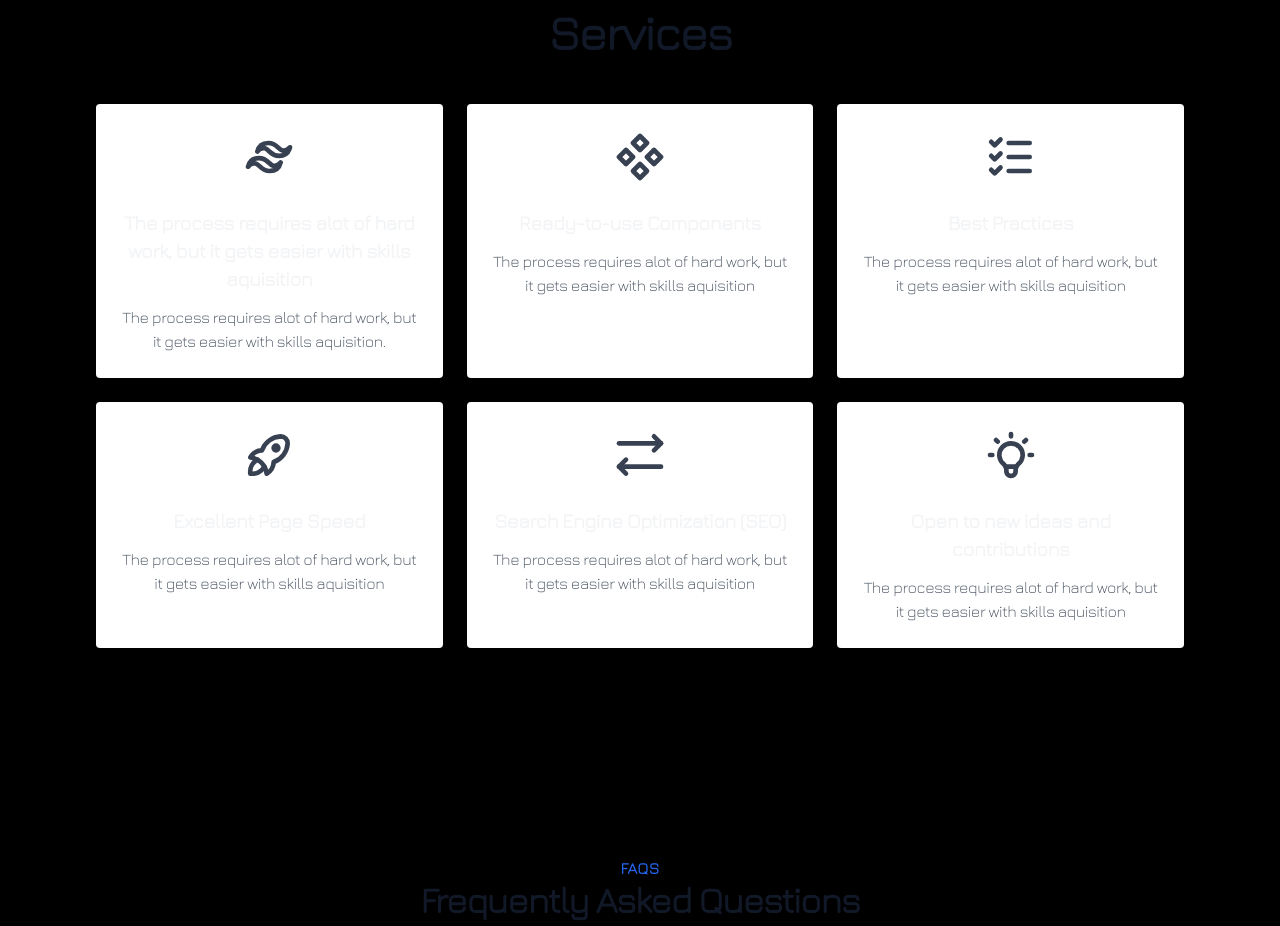
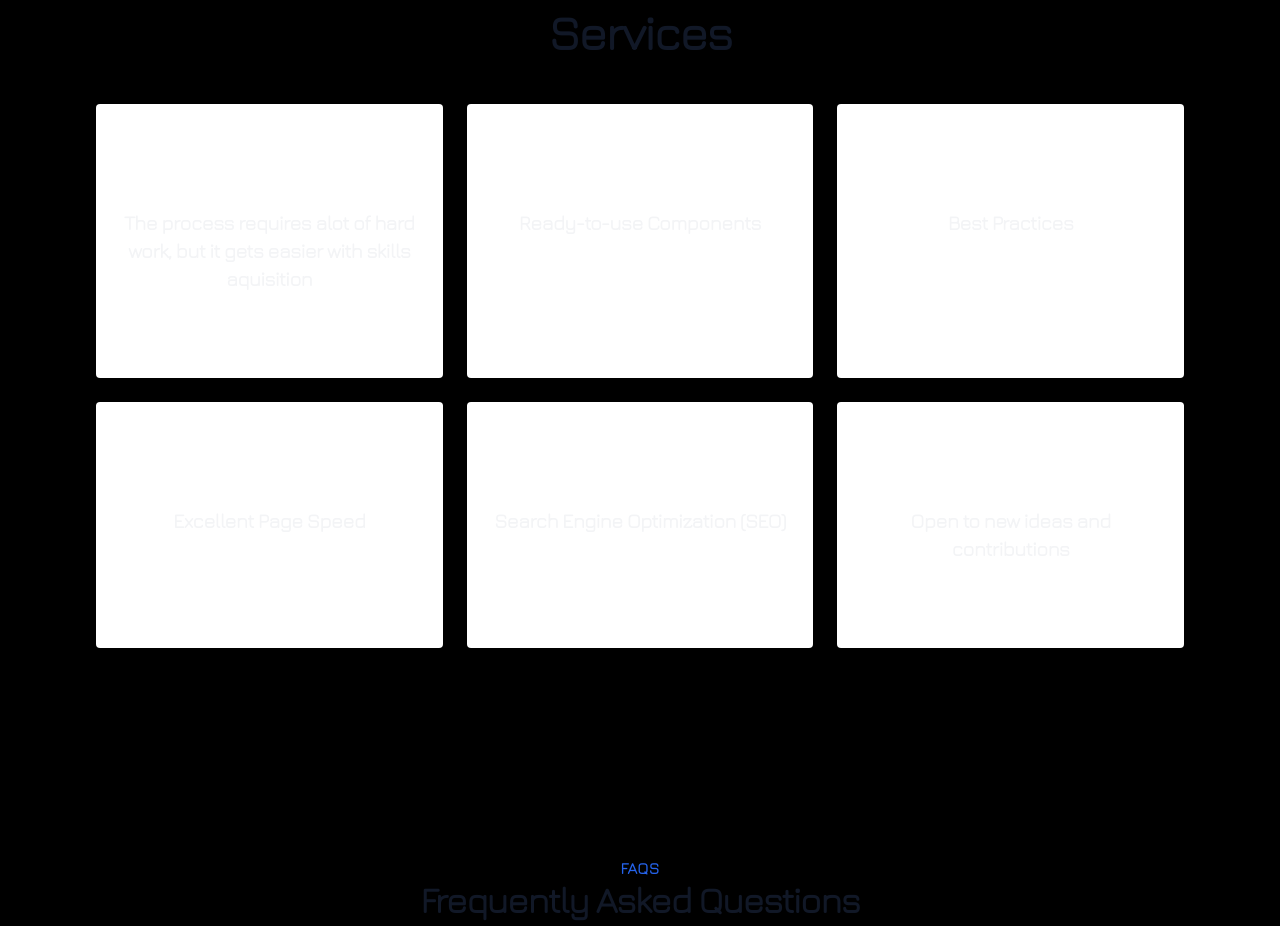
Before and after one commit to teddythelion/digitalionmedia.com, a Next.js app: page /about in a window 1280 px wide. Shown: the part 1120-2046 px from the top of the page. Built offline with nearby package versions, Linux system fonts and the light colour scheme; a web font is replaced by a local one.

Commit message:
Update Features4.tsx

```diff
--- a/src/components/widgets/Features4.tsx
+++ b/src/components/widgets/Features4.tsx
@@ -13,10 +13,10 @@ const Features4 = ({ header, items }: FeaturesProps) => (
           >
             <div>
               <div className="mb-6 flex justify-center">
-                {Icon && <Icon className="h-14 w-14 text-gray-700 dark:text-slate-200" />}
+                {Icon && <Icon className="h-14 w-14 text-white dark:text-slate-200" />}
               </div>
               <h3 className="mb-3 text-xl font-bold">{title}</h3>
-              <p className="text-gray-600 dark:text-slate-400">{description}</p>
+              <p className="text-white dark:text-white">{description}</p>
             </div>
             {link && (
               <div className="pt-4">
```
